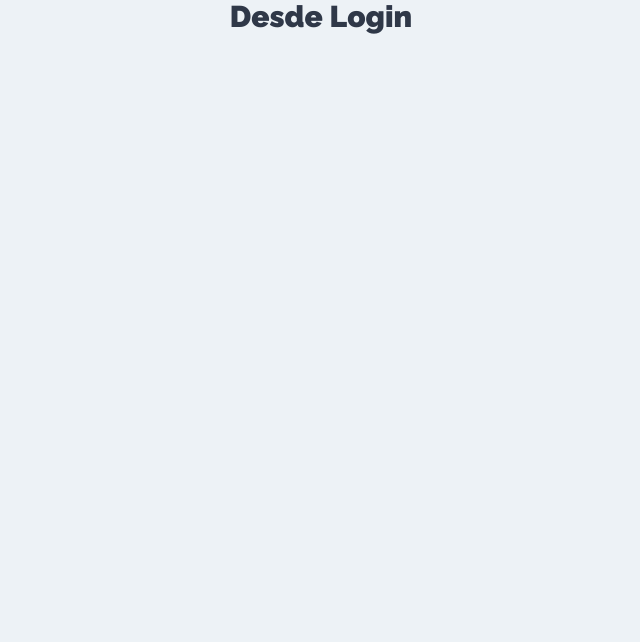
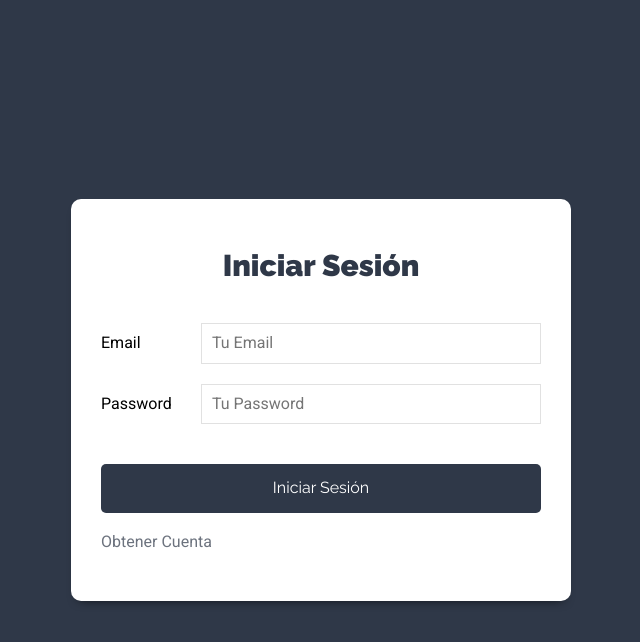
Before and after one commit to jnieva93/mern-tasks, a React (Create React App) app in the folder cliente/: page / in a window 1280 px wide. Shown: the top 642 px of the page, without its empty margins (319-959 px from the left). Built offline with nearby package versions, Linux system fonts and the light colour scheme.

Commit message:
Add Login state

```diff
--- a/cliente/src/components/auth/Login.js
+++ b/cliente/src/components/auth/Login.js
@@ -1,8 +1,66 @@
-import React from 'react';
+import React, { useState } from 'react';
+import { Link } from 'react-router-dom';
 
 const Login = () => {
+  const [usuario, setUsuario] = useState({ email: '', password: '' });
+
+  const { email, password } = usuario;
+
+  const handleChange = e => {
+    setUsuario({
+      ...usuario,
+      [e.target.name]: e.target.value
+    });
+  };
+
+  const handleSubmit = e => {
+    e.preventDefault();
+  }
+
   return (
-    <h1>Desde Login</h1>
+    <div className='form-usuario'>
+      <div className='contenedor-form sombra-dark'>
+        <h1>Iniciar Sesión</h1>
+
+        <form onSubmit={handleSubmit}>
+          <div className='campo-form'>
+            <label htmlFor='email'>Email</label>
+            <input
+              type='email'
+              id='email'
+              name='email'
+              placeholder='Tu Email'
+              value={email}
+              onChange={handleChange}
+            />
+          </div>
+
+          <div className='campo-form'>
+            <label htmlFor='password'>Password</label>
+            <input
+              type='password'
+              id='password'
+              name='password'
+              placeholder='Tu Password'
+              value={password}
+              onChange={handleChange}
+            />
+          </div>
+
+          <div className='campo-form'>
+            <input
+              type='submit'
+              className='btn btn-primario btn-block'
+              value='Iniciar Sesión'
+            />
+          </div>
+        </form>
+
+        <Link to='/nueva-cuenta' className='enlace-cuenta'>
+          Obtener Cuenta
+        </Link>
+      </div>
+    </div>
   );
 }
 
```
